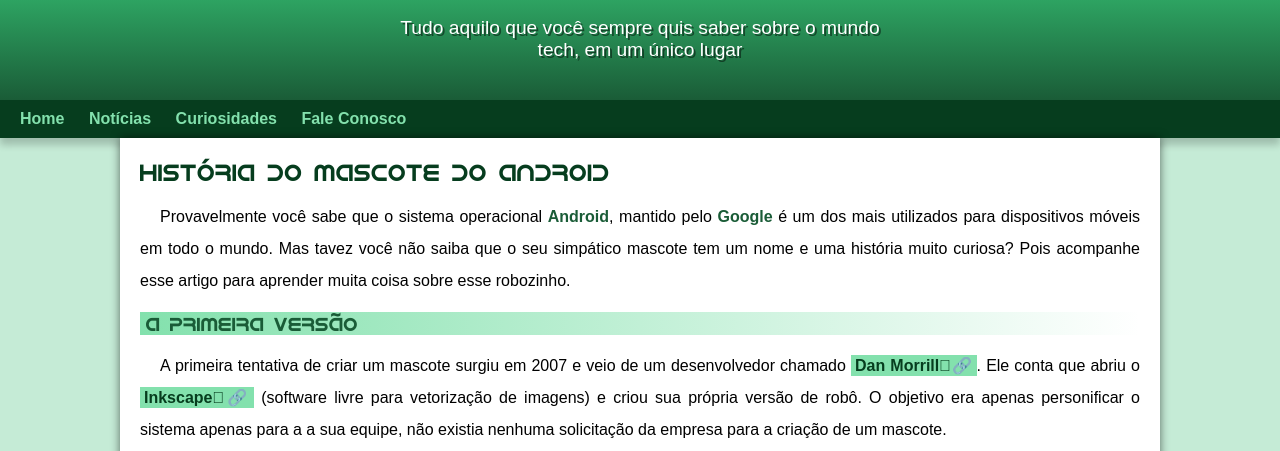
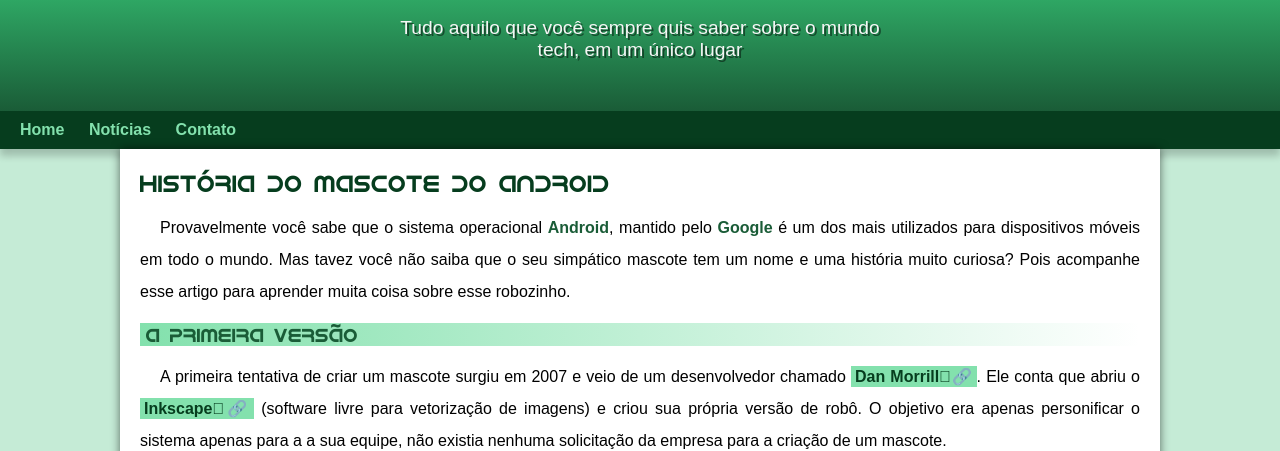
Before and after one commit to Matheusr12/projeto-android, a plain HTML site: page index.html in a window 1280 px wide. Shown: the part 80-531 px from the top of the page. Drawn offline with Linux system fonts and the light colour scheme; a web font is replaced by a local one.

Commit message:
problema de padding resolvido

```diff
--- a/estilo/style.css
+++ b/estilo/style.css
@@ -55,12 +55,12 @@ header > h1 {
 header > p {
     font-family: var(--fonte-padrao);
     font-size: 1.2em;
-    color: white;
+    color: whitesmoke;
     max-width: 500px;
     padding-left: 10px;
     padding-right: 10px;
     margin: auto;
-    margin-bottom: 10px;
+    padding-bottom: 50px;
     text-shadow: 2px 2px 0px rgba(0, 0, 0, 0.473);
 }
 
--- a/index.html
+++ b/index.html
@@ -16,8 +16,7 @@
     <nav>
         <a href="#">Home</a>
         <a href="#">Notícias</a>
-        <a href="#">Curiosidades</a>
-        <a href="#">Fale Conosco</a>
+        <a href="#">Contato</a>
     </nav>
     <main>
         <article>
```
